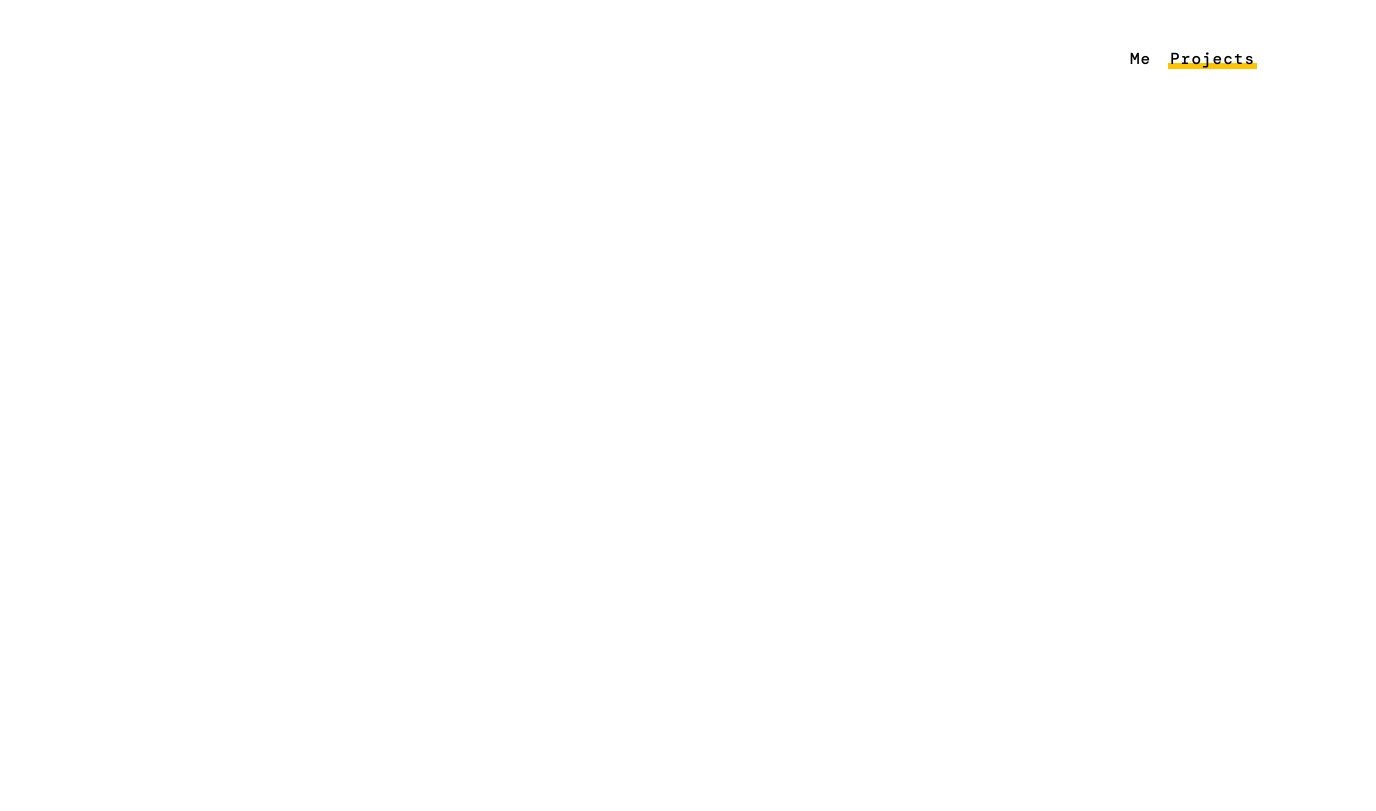
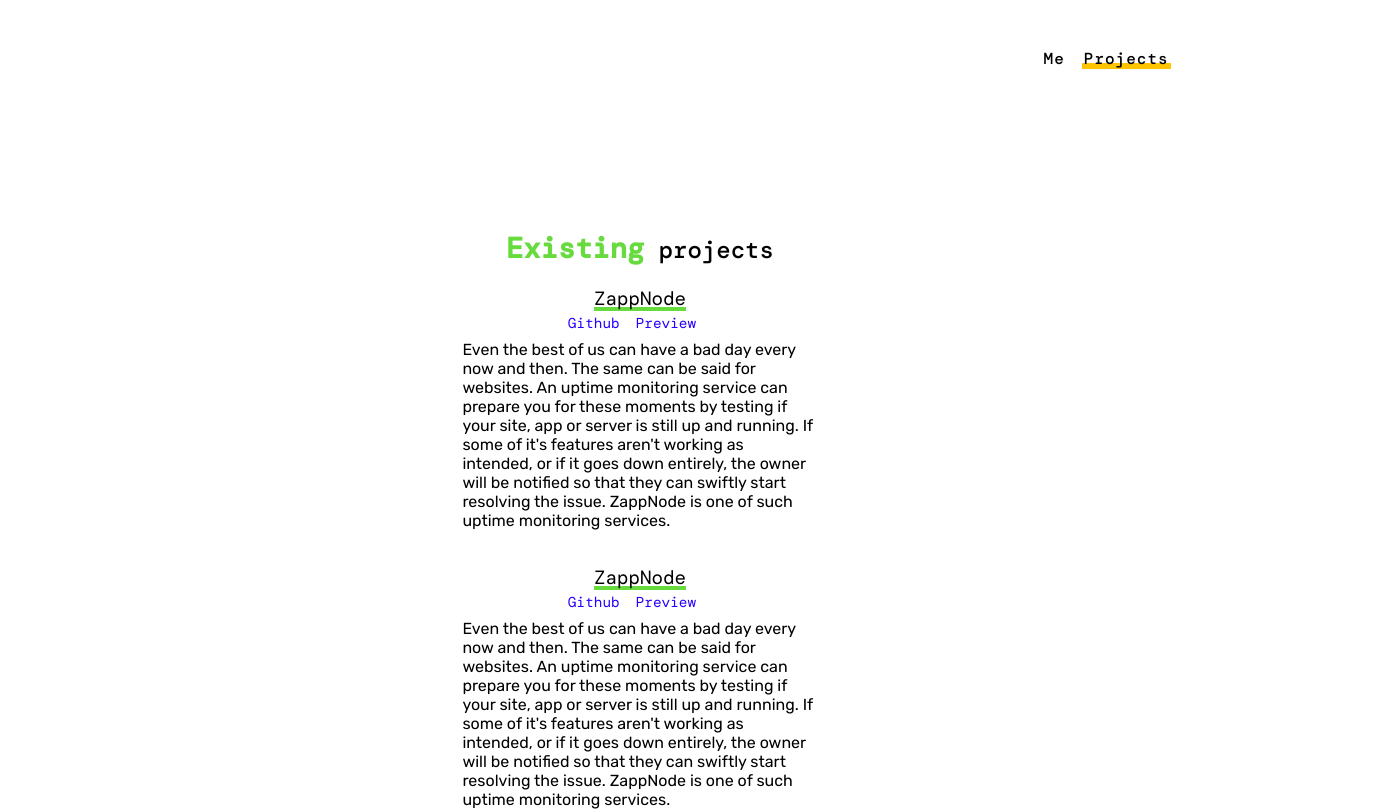
Before and after one commit to H4kim/portfolio-for-dev, a React (Create React App) app: page /projects in a window 1280 px wide. Shown: the top 811 px of the page, 1376 px wide, since content can reach past the window. Built offline with nearby package versions, Linux system fonts and the light colour scheme; a web font is replaced by a local one.

Commit message:
create projects page

```diff
--- a/public/index.html
+++ b/public/index.html
@@ -11,6 +11,8 @@
     />
     <link rel="preconnect" href="https://fonts.gstatic.com">
     <link href="https://fonts.googleapis.com/css2?family=DM+Mono:ital,wght@0,300;0,400;0,500;1,300;1,400;1,500&display=swap" rel="stylesheet">
+    <link rel="preconnect" href="https://fonts.gstatic.com">
+    <link href="https://fonts.googleapis.com/css2?family=Rubik:ital,wght@0,300;0,400;0,500;1,300&display=swap" rel="stylesheet">
     <link rel="apple-touch-icon" href="%PUBLIC_URL%/logo192.png" />
     <!--
       manifest.json provides metadata used when your web app is installed on a
--- a/src/App.js
+++ b/src/App.js
@@ -2,6 +2,7 @@ import Home from './Containers/Home/Home'
 import Navbar from './Components/NavBar/Navbar'
 import { Route, Switch } from 'react-router-dom'
 import classes from './App.module.css';
+import { Projects } from './Containers/Projects/Projects';
 
 function App() {
   return (
@@ -11,6 +12,9 @@ function App() {
         <Route exact path='/'>
           <Home/>
         </Route>
+        <Route exact path='/projects'>
+          <Projects />
+        </Route>
       </Switch>
     </div>
   );
--- a/src/App.module.css
+++ b/src/App.module.css
@@ -1,5 +1,5 @@
 .container {
-  min-width: 100vw;
-  min-height: 100vh;
+  /* min-width: 100vw; */
+  /* min-height: 100vh; */
   padding: 3rem;
 }
--- a/src/Components/NavBar/Navbar.module.css
+++ b/src/Components/NavBar/Navbar.module.css
@@ -24,15 +24,14 @@ ul > li {
   letter-spacing: 1px;
   padding: 0 2px;
   transition: all 0.4s ease;
-  background-position: 0% 0%;
-  background-size: 0% 0%;
+  background-size: 100% 0%;
+  background-repeat: no-repeat;
 }
 
 .navLink:hover {
   background-image: linear-gradient(0deg, #ffc400 100%, #ffffff 0%);
-  background-position: 0 100%;
-  background-size: 100% 30%;
-  background-repeat: no-repeat;
+  background-position: 100% 100%;
+  background-size: 100% 40%;
 }
 
 .activeLink {
--- /dev/null
+++ b/src/Components/ProjectSummary/ProjectSummary.js
@@ -0,0 +1,17 @@
+import classes from './ProjectSummary.module.css'
+import React from 'react'
+
+const  ProjectSummary = () => {
+    return (
+        <div className={classes.container}>
+            <p className={classes.title}>ZappNode</p>
+            <div className={classes.linksContainer}>
+                <a href='#' >Github</a>
+                <a href='#' >Preview</a>
+            </div>
+            <p className={classes.summary}>Even the best of us can have a bad day every now and then. The same can be said for websites. An uptime monitoring service can prepare you for these moments by testing if your site, app or server is still up and running. If some of it's features aren't working as intended, or if it goes down entirely, the owner will be notified so that they can swiftly start resolving the issue. ZappNode is one of such uptime monitoring services.</p>
+        </div>
+    )
+}
+
+export default ProjectSummary
--- /dev/null
+++ b/src/Components/ProjectSummary/ProjectSummary.module.css
@@ -0,0 +1,45 @@
+.container {
+  display: flex;
+  flex-direction: column;
+  margin: 1rem 0;
+  width: 30%;
+}
+
+.title {
+  padding-top: 3px;
+  align-self: center;
+  font-size: 1.2rem;
+  margin-bottom: 3px;
+  transition: all 0.4s ease;
+  background: linear-gradient(180deg, white 50%, #67db3d 0);
+  background-repeat: no-repeat;
+  background-size: 100% 170%;
+  cursor: pointer;
+}
+.title:hover {
+  background-position: 100% 100%;
+  color: white;
+}
+
+.linksContainer {
+  display: flex;
+  justify-content: center;
+  align-items: center;
+  /* align-self: center; */
+  margin-bottom: 0.5rem;
+  align-self: center;
+  /* background-color: red; */
+}
+
+.linksContainer > a {
+  color: rgb(38, 0, 255);
+  text-decoration: none;
+  font-size: 0.9rem;
+  margin-right: 1rem;
+}
+
+.summary {
+  display: block;
+  font-size: 1rem;
+  font-family: Rubik, monospace;
+}
--- /dev/null
+++ b/src/Components/Title/Title.js
@@ -0,0 +1,12 @@
+import React from "react";
+import classes from "./Title.module.css";
+
+const Title = (props) => {
+  return (
+    <p className={classes.title}>
+      <span className={classes.bold}>{props.bold}</span> {props.children}
+    </p>
+  );
+};
+
+export default Title;
--- /dev/null
+++ b/src/Components/Title/Title.module.css
@@ -0,0 +1,10 @@
+.title {
+  font-size: 1.5rem;
+  font-weight: 500;
+}
+
+.bold {
+  font-weight: 600;
+  font-size: 1.8rem;
+  color: rgb(103, 219, 61);
+}
--- a/src/Containers/Home/Home.module.css
+++ b/src/Containers/Home/Home.module.css
@@ -1,9 +1,8 @@
 .container {
-  margin: 0;
-  padding: 0;
   display: flex;
   flex-direction: column;
   align-items: center;
+  padding-top: 10rem;
 }
 
 .photo {
@@ -14,7 +13,6 @@
 
 .headerContainer {
   display: flex;
-  margin-top: 10rem;
   margin-bottom: 5rem;
   align-items: center;
 }
--- /dev/null
+++ b/src/Containers/Projects/Projects.js
@@ -0,0 +1,18 @@
+import React from 'react'
+import ProjectSummary from '../../Components/ProjectSummary/ProjectSummary'
+import Title from '../../Components/Title/Title'
+import classes from './Projects.module.css'
+
+
+export const Projects = () => {
+    return (
+        <div className={classes.container}>
+            <Title bold='Existing'>projects</Title>
+                <ProjectSummary />
+                <ProjectSummary />
+
+            <Title bold='Current'>projects</Title>
+                <ProjectSummary />
+        </div>
+    )
+}
--- /dev/null
+++ b/src/Containers/Projects/Projects.module.css
@@ -0,0 +1,6 @@
+.container {
+  display: flex;
+  flex-direction: column;
+  align-items: center;
+  padding-top: 10rem;
+}
```
Also changed, not shown: 1 other file (tests, documents, lock files or other folders).
